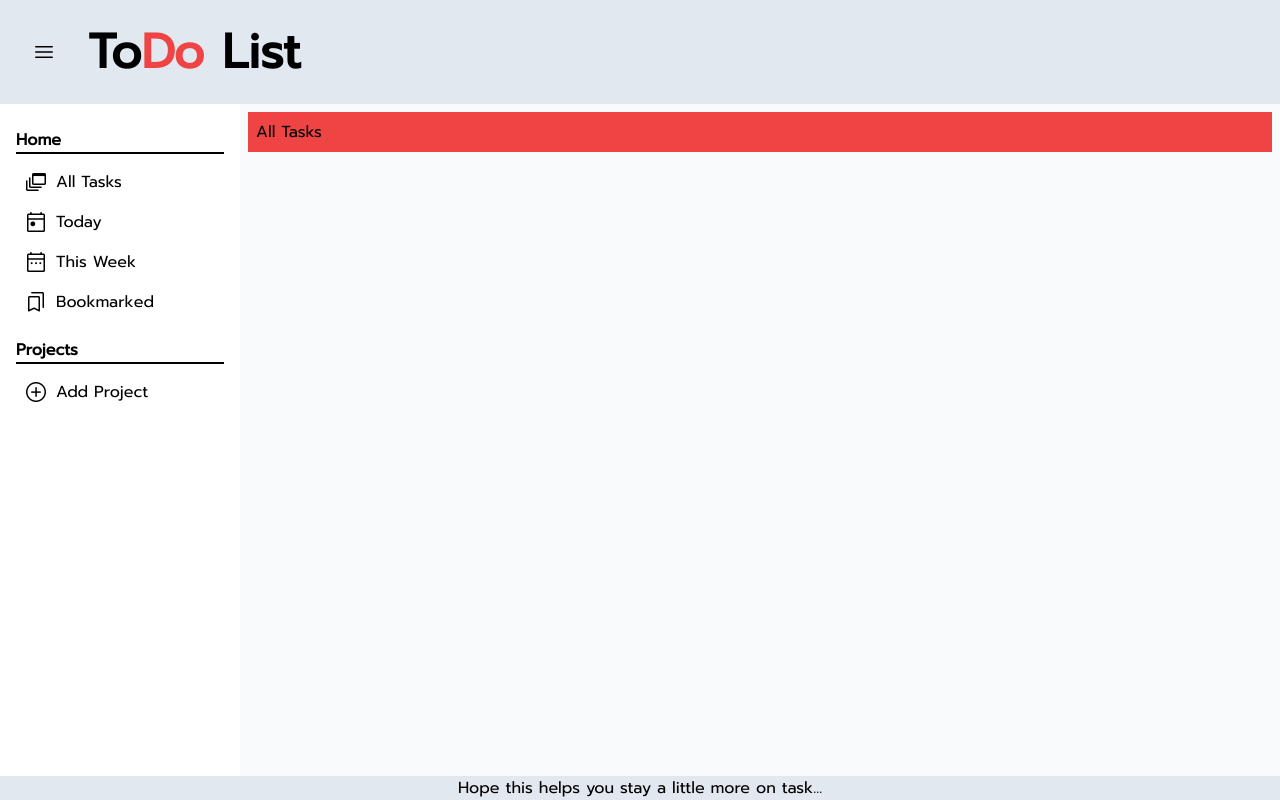
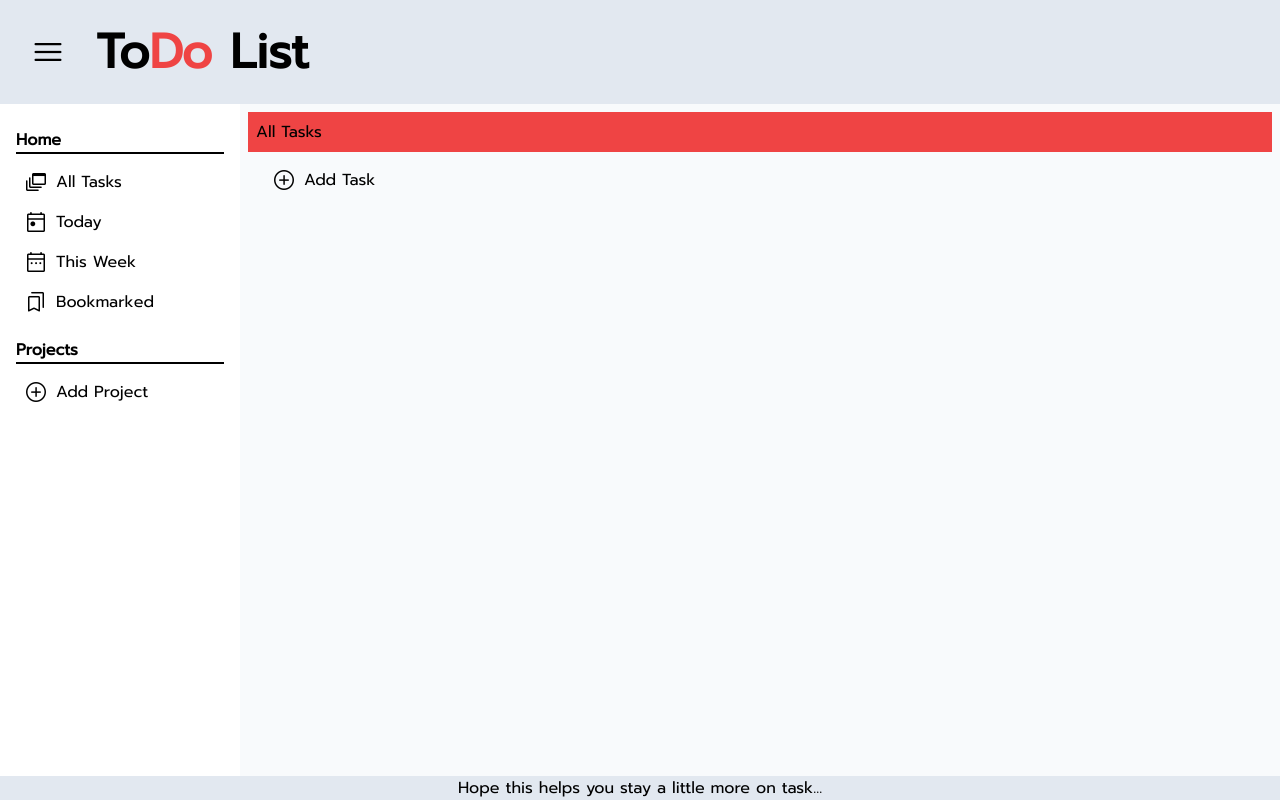
Before and after one commit to Mattheweng1/project-todo-list, a plain HTML site: page index.html in a window 1280 px wide. Drawn offline with nearby package versions, Linux system fonts and the light colour scheme.

Commit message:
Add div.addTask & scale up div.menuToggle

```diff
--- a/index.html
+++ b/index.html
@@ -48,7 +48,10 @@
             <div class="title">All Tasks</div>
             <div class="taskList">
                 <ul></ul>
-
+                <div class="addTask">
+                    <div class="material-symbols-rounded">add_circle</div>
+                    <div>Add Task</div>
+                </div>
             </div>
         </div>
     </div>
--- a/style.css
+++ b/style.css
@@ -71,7 +71,9 @@ header {
 }
 
 .menuToggle {
-    padding: 16px;
+    padding: 8px;
+    margin: 12px;
+    transform: scale(1.5);
 }
 
 .menuToggle:hover {
@@ -80,7 +82,7 @@ header {
 }
 
 .menuToggle:active {
-    transform: scale(0.9);
+    transform: scale(1.4);
 }
 
 .content {
@@ -143,6 +145,23 @@ header {
     padding: 8px;
 }
 
+.mainContent>.taskList>.addTask {
+    display: grid;
+    grid-template-columns: auto 1fr;
+    padding: 8px;
+    gap: 8px;
+    margin-left: 16px;
+}
+
+.addTask:hover {
+    background-color: var(--slate-200);
+    cursor: pointer;
+}
+
+.addTask:active {
+    background-color: var(--slate-300);
+}
+
 footer {
     background-color: var(--slate-200);
     display: grid;
```
